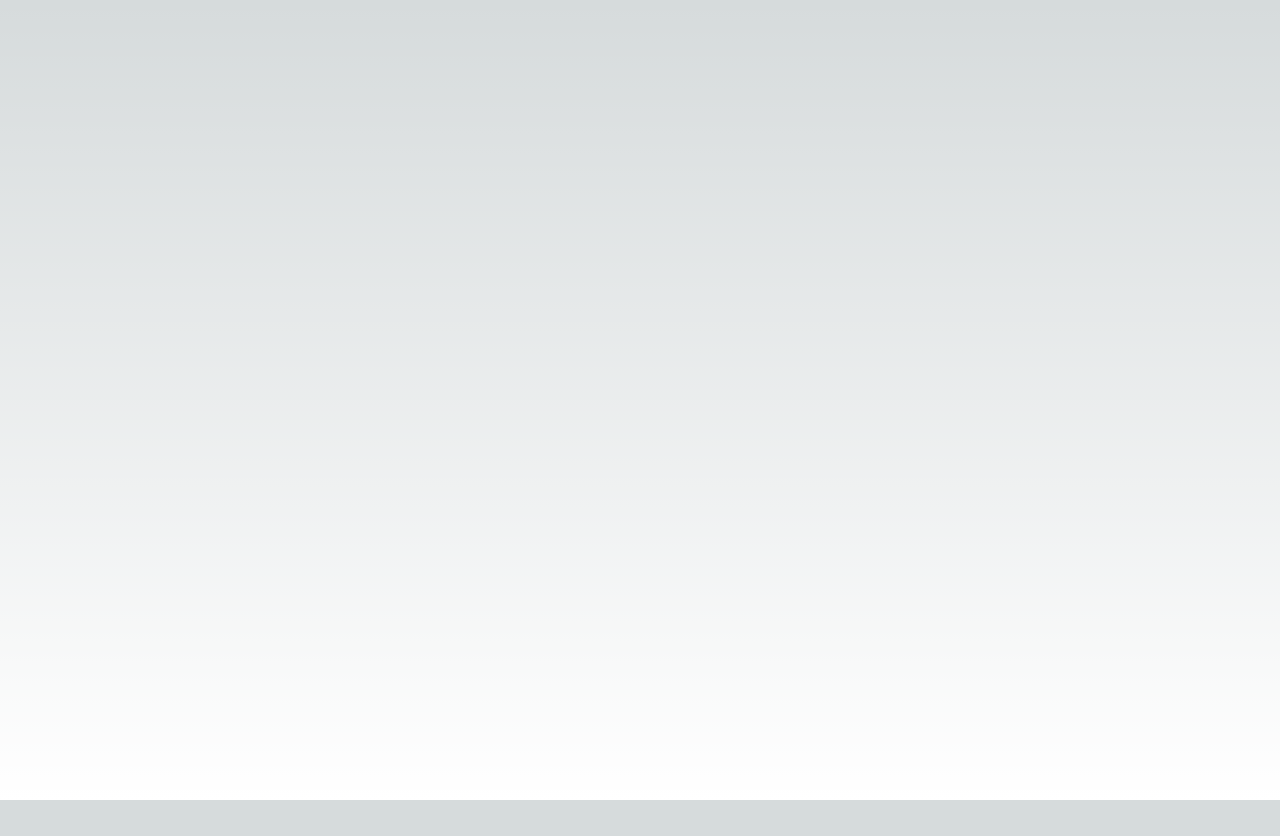
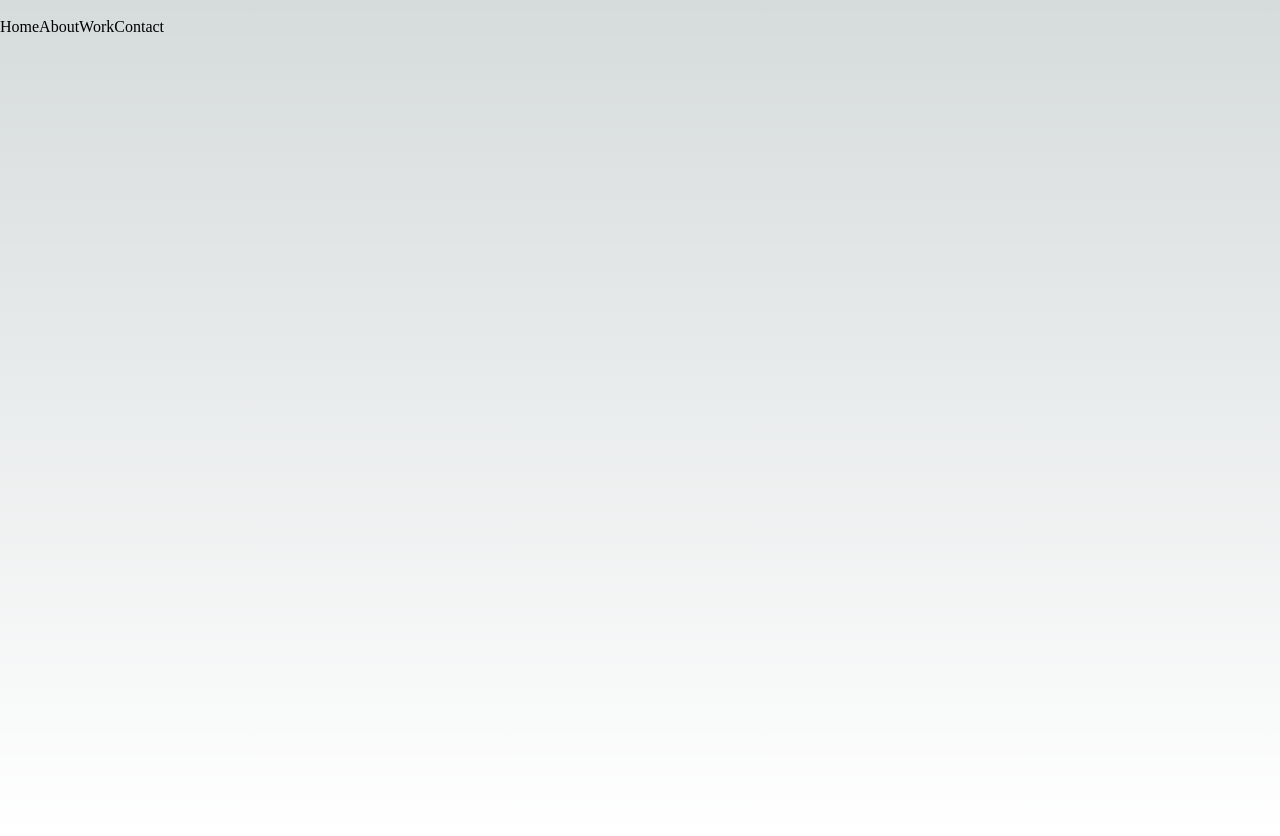
Before and after one commit to Danielizm/Nextjs-portfolio, a Next.js app: page / in a window 1280 px wide. Before the commit the page ends 800 px from the top, so only its background shows below. Built offline with nearby package versions, Linux system fonts and the light colour scheme.

Commit message:
Add header

```diff
--- /dev/null
+++ b/src/components/header.tsx
@@ -0,0 +1,25 @@
+import React from 'react';
+
+const Header = ()=>{
+    return (
+        <header>
+    <div>
+      <div className="inner-header">
+        <div className="logo">
+        <a href=''><img src='' /></a>
+        </div>
+        <div>
+          <nav>
+          <a href=''>Home</a>
+          <a href=''>About</a>
+          <a href=''>Work</a>
+          <a href=''>Contact</a>
+          </nav>
+        </div>
+      </div>
+    </div>
+  </header>
+    )
+}
+
+export default Header;
--- /dev/null
+++ b/src/components/layout.tsx
@@ -0,0 +1,27 @@
+import React,{ReactNode} from 'react';
+import styles from '@/styles/Home.module.scss'
+import Head from 'next/head'
+import Header from '../components/header'
+
+interface Props {
+    children:ReactNode,
+    class_name?:string
+}
+
+const Layout = ({children,class_name}:Props) => {
+    return (
+        <>
+        <Head>
+        <title>Daniel's Portfolio</title>
+        <meta name="description" content="Daniel's Portfolio" />
+        <meta name="viewport" content="width=device-width, initial-scale=1" />
+        <link rel="icon" href="/favicon.ico" />
+        </Head>
+        <Header></Header>
+        <main className={styles.main}>
+        </main>
+        </>
+    )
+}
+
+export default Layout;
--- a/src/pages/index.tsx
+++ b/src/pages/index.tsx
@@ -1,21 +1,12 @@
-import Head from 'next/head'
 import Image from 'next/image'
 import { Inter } from '@next/font/google'
-import styles from '@/styles/Home.module.scss'
+import Layout from "../components/layout"
 
 const inter = Inter({ subsets: ['latin'] })
 
 export default function Home() {
   return (
-    <>
-      <Head>
-        <title>Daniel's Portfolio</title>
-        <meta name="description" content="Daniel's Portfolio" />
-        <meta name="viewport" content="width=device-width, initial-scale=1" />
-        <link rel="icon" href="/favicon.ico" />
-      </Head>
-      <main className={styles.main}>
-      </main>
-    </>
+    <Layout>
+    </Layout>
   )
 }
```
